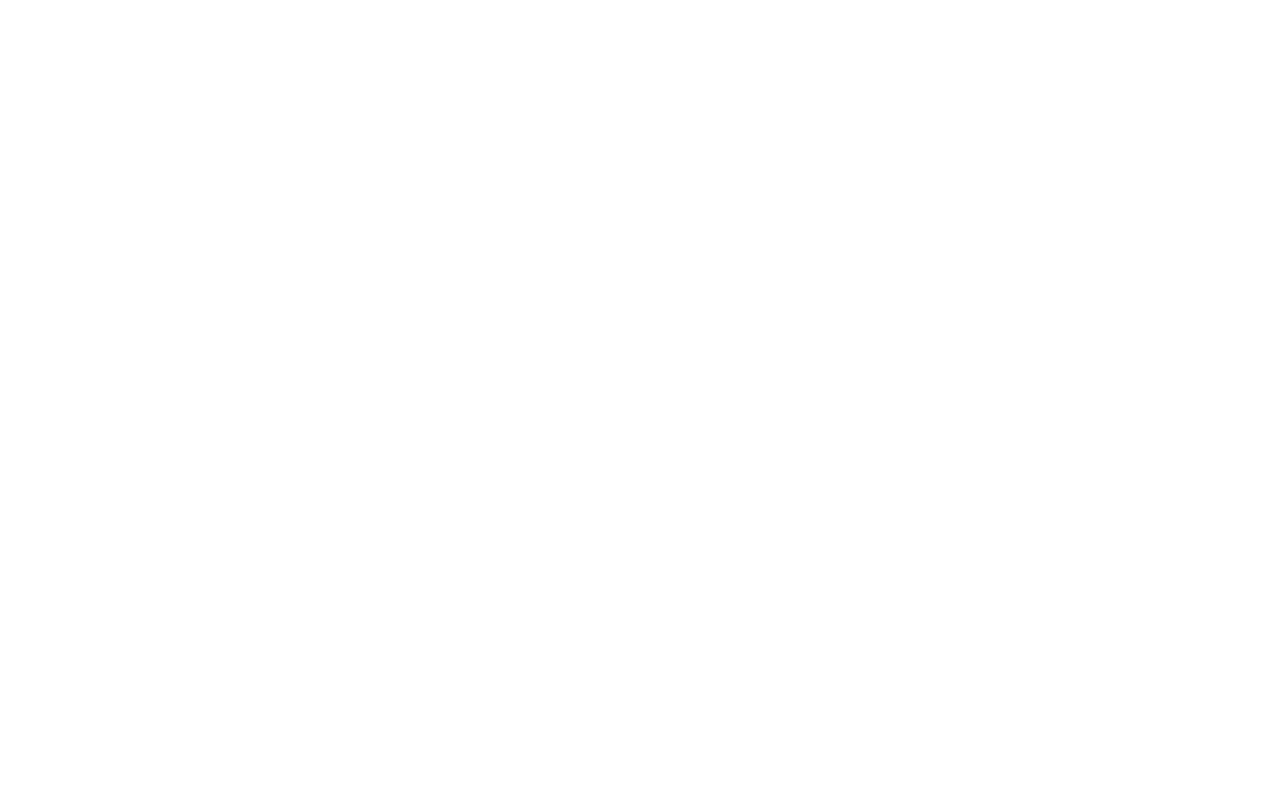
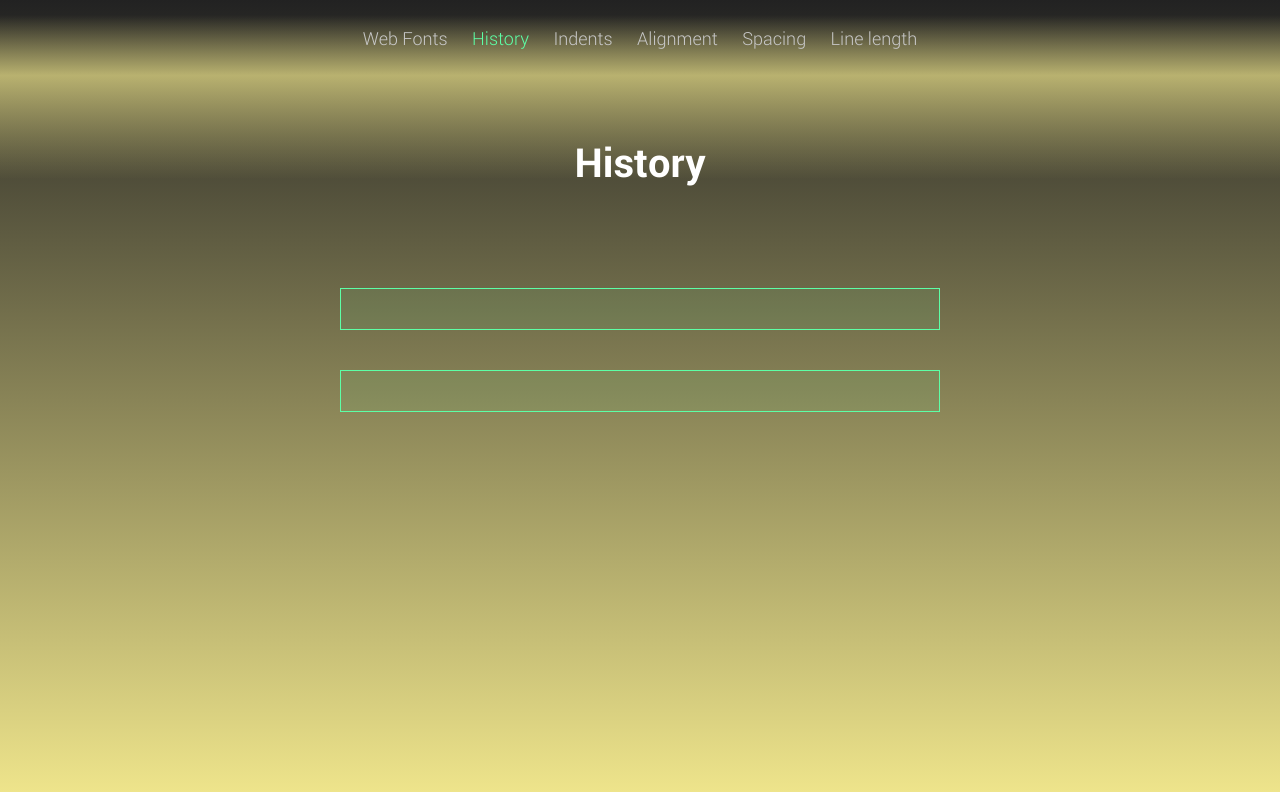
Before and after one commit to xrfg/UIB-Typography-Site, a plain HTML site: page common/history.html in a window 1280 px wide. Drawn offline with Linux system fonts and the light colour scheme.

Commit message:
Add History Page

```diff
--- a/common/history.html
+++ b/common/history.html
@@ -0,0 +1,41 @@
+<!DOCTYPE html>
+<html lang="en">
+  <head>
+    <meta charset="UTF-8" />
+    <meta name="viewport" content="width=device-width, initial-scale=1.0" />
+    <title>History</title>
+    <link rel="stylesheet" href="/css/style.css" />
+  </head>
+  <body>
+    <header>
+      <nav>
+        <ul>
+          <li><a href="/index.html">Web Fonts</a></li>
+          <li class="selected">History</li>
+          <li>
+            <a href="/common/indents.html">Indents</a>
+          </li>
+          <li>
+            <a href="/common/alignment.html">Alignment</a>
+          </li>
+          <li>
+            <a href="/common/spacing.html">Spacing</a>
+          </li>
+          <li>
+            <a href="/common/line-length.html">Line length</a>
+          </li>
+        </ul>
+      </nav>
+
+      <div class="hero">
+        <h1>History</h1>
+      </div>
+    </header>
+
+    <main class="page">
+      <section class="section section--gray"></section>
+
+      <section class="section section--gray"></section>
+    </main>
+  </body>
+</html>
--- a/css/style.css
+++ b/css/style.css
@@ -31,11 +31,12 @@ html {
 
 body {
   font-family: "Roboto", sans-serif;
-  font-weight: 300;
+  /* font-weight: 300; */
   font-size: 1.8rem;
   line-height: 4rem;
-  color: #5d6063;
-  background-color: rgb(37, 37, 37);
+  color: white;
+  background-image: linear-gradient(rgb(34, 34, 34), khaki);
+  background-size: 100vw 100vh;
 }
 
 h1,
@@ -50,12 +51,71 @@ header {
 }
 
 .hero {
-  border: 0.2rem solid hotpink;
-  border-radius: 10%;
-  background-color: #6aff76;
+  background: linear-gradient(
+    0deg,
+    rgba(2, 0, 36, 0) 40%,
+    rgba(240, 230, 140, 0.7) 100%
+  );
+  padding: 6rem;
+  color: white;
+}
+
+.hero h1 {
+  font-size: 4rem;
 }
 
 nav li {
   display: inline-block;
-  padding: 1em 0;
+  padding: 1em 1rem;
 }
+
+nav {
+  background: linear-gradient(
+    0deg,
+    rgba(240, 230, 140, 0.7) 1%,
+    rgba(2, 0, 36, 0) 80%
+  );
+}
+
+.selected {
+  color: rgb(93, 255, 166);
+}
+
+a:link,
+a:visited {
+  color: rgb(199, 199, 199);
+  text-decoration: none;
+}
+
+a:hover {
+  color: rgb(93, 255, 166);
+  text-decoration: underline;
+}
+
+a:active {
+  text-decoration: overline;
+}
+
+.section {
+  max-width: 60rem;
+  margin: 4rem auto;
+  padding: 2rem;
+}
+
+.section--gray {
+  border: 1px solid rgb(93, 255, 166);
+  background-color: rgba(93, 255, 166, 0.068);
+}
+
+.section h2 {
+  font-size: 3rem;
+  margin-bottom: 1rem;
+}
+
+.section p {
+  margin-bottom: 1rem;
+}
+
+.section p:last-child {
+  margin-bottom: 0;
+}
```
Also changed, not shown: index.html (+6 -5 lines).
